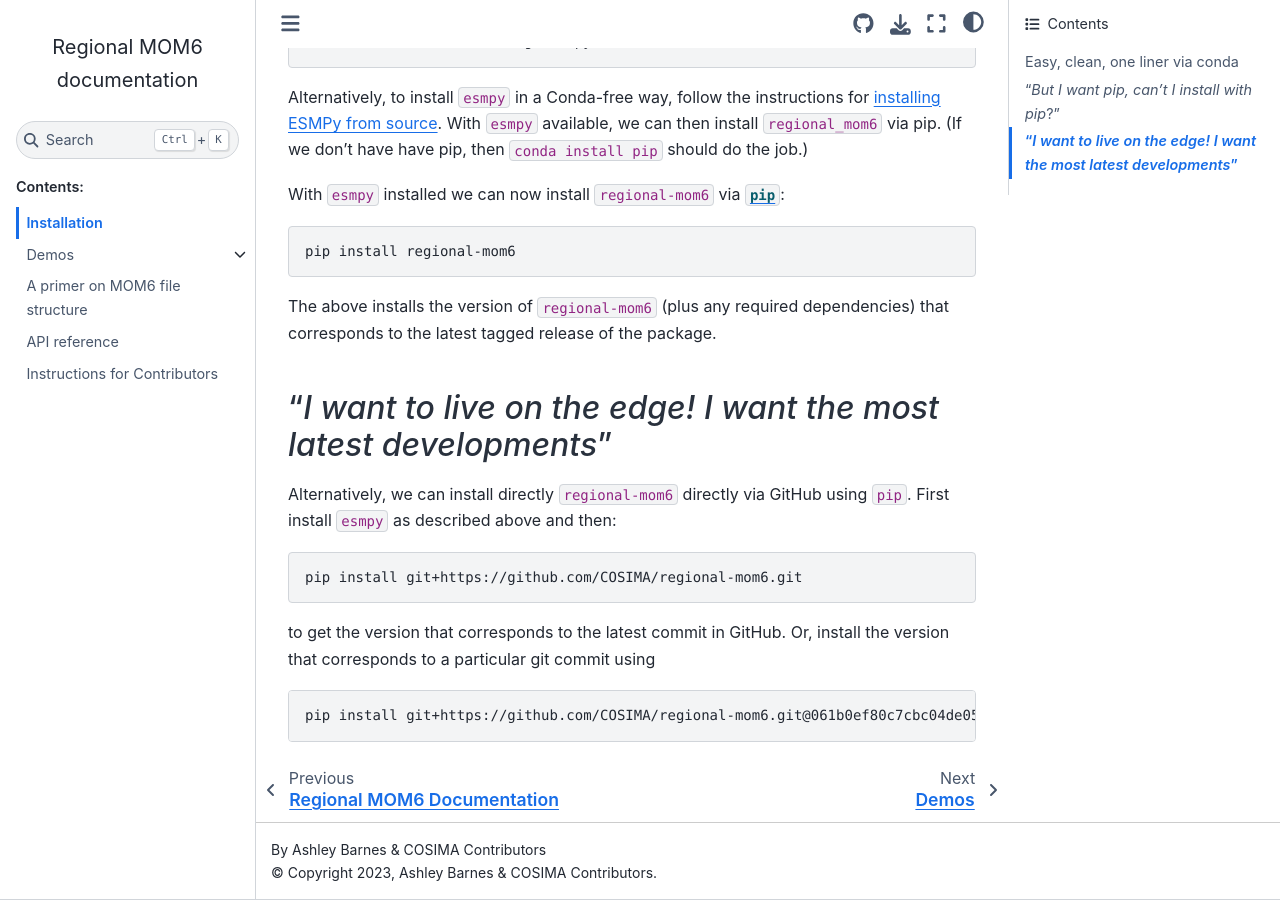
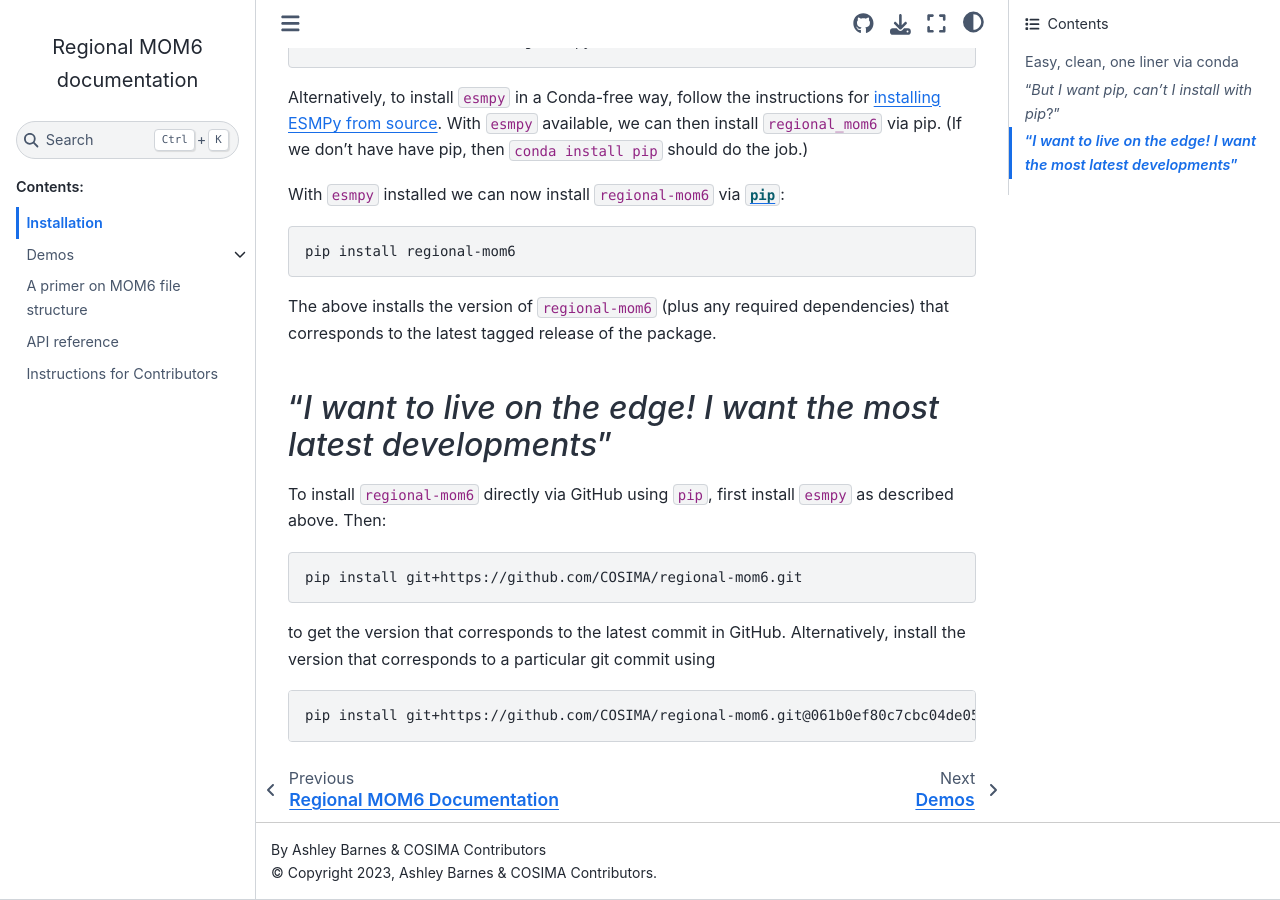
Before and after one commit to COSIMA/regional-mom6, a Sphinx documentation site: the page built from docs/installation.md, in a window 1280 px wide and 900 px high, scrolled down 595 px. Built offline with Sphinx 7.4.7 and the Sphinx Book theme 1.1.4, drawn with Linux system fonts in a browser that asks for light colours; pages that are not in the unit, such as notebooks, are missing from menus.

Commit message:
minor rephrase

````diff
--- a/docs/installation.md
+++ b/docs/installation.md
@@ -38,15 +38,14 @@ The above installs the version of `regional-mom6` (plus any required dependencie
 
 ## "*I want to live on the edge! I want the most latest developments*"
 
-Alternatively, we can install directly `regional-mom6` directly via GitHub using `pip`.
-First install `esmpy` as described above and then:
+To install `regional-mom6` directly via GitHub using `pip`, first install `esmpy` as described above. Then:
 
 ```bash
 pip install git+https://github.com/COSIMA/regional-mom6.git
 ```
 
 to get the version that corresponds to the latest commit in GitHub.
-Or, install the version that corresponds to a particular git commit using
+Alternatively, install the version that corresponds to a particular git commit using
 
 ```bash
 pip install git+https://github.com/COSIMA/regional-mom6.git@061b0ef80c7cbc04de0566df329c4ea472002f7e
````
Also changed, not shown: README.md (+1 -2 lines).
